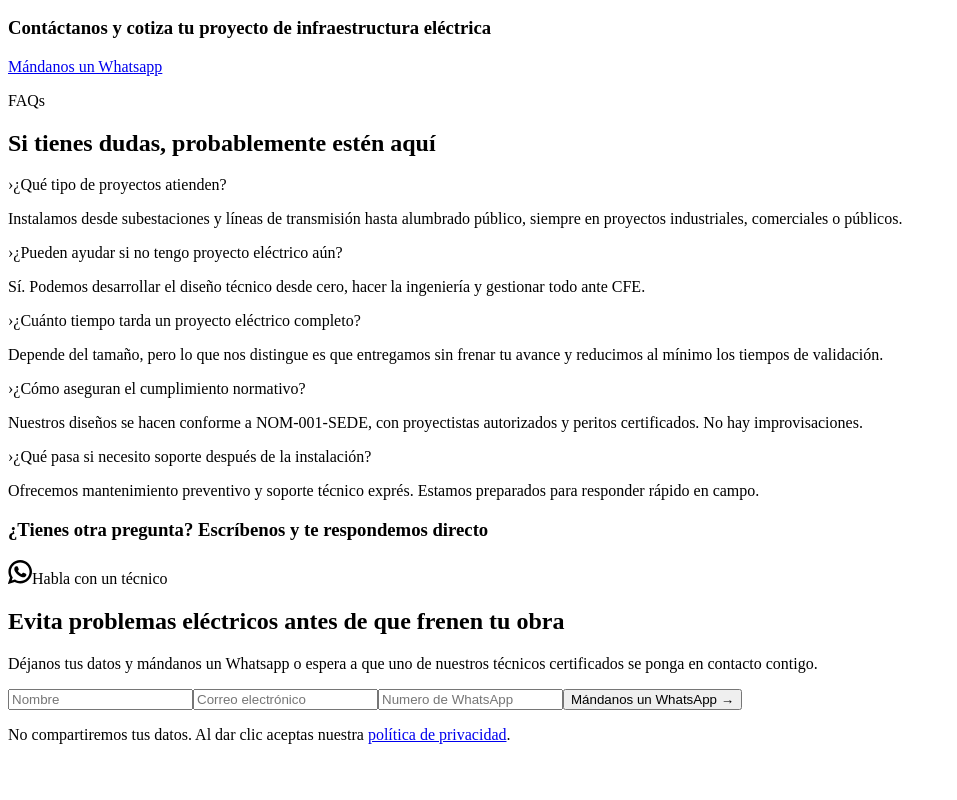
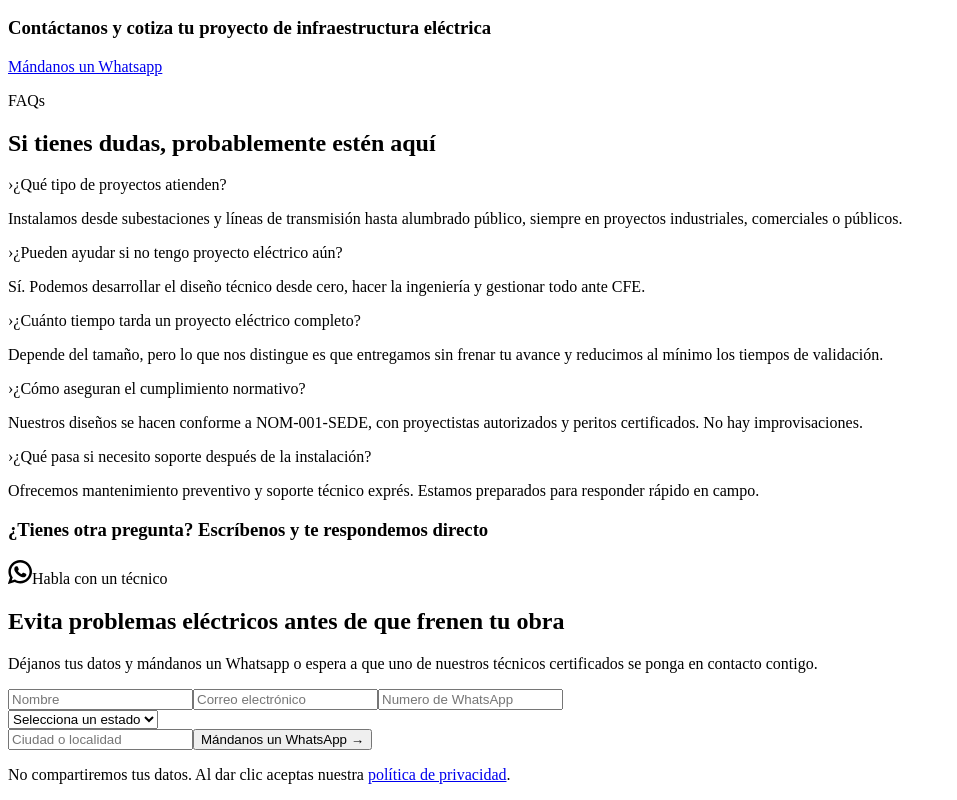
Before and after one commit to imadamblack/elco-altatension, a Next.js app: page / in a window 1280 px wide. Shown: the part 2151-2951 px from the top of the page, without its empty margins (0-957 px from the left). Before the commit the page ends 2911 px from the top, so only its background shows below. Built offline with nearby package versions, Linux system fonts and the light colour scheme.

Commit message:
UPD: opt-in-form with city and state

```diff
--- a/info.js
+++ b/info.js
@@ -23,7 +23,7 @@ export const info = {
     city: "",
     state: "",
   },
-  optInWebhook: '',
+  optInWebhook: 'https://n8n.notoriovs.com/webhook/dcf7edbc-bad1-411d-8222-fa65b23bedd8',
   surveyWebhook: '',
   surveyRedirect: '',
   privacyNotice: "/aviso-privacidad",
--- /dev/null
+++ b/src/catalogs/mexican-states.js
@@ -0,0 +1,34 @@
+export const mexicanStates = [
+  {value: 'aguascalientes', name: 'Aguascalientes', code: 'AGS'},
+  // {value: 'bajacalifornia', name: 'Baja California', code: 'BC'},
+  // {value: 'bajacaliforniasur', name: 'Baja California Sur', code: 'BCS'},
+  // {value: 'campeche', name: 'Campeche', code: 'CAMP'},
+  // {value: 'chiapas', name: 'Chiapas', code: 'CHIS'},
+  // {value: 'chihuahua', name: 'Chihuahua', code: 'CHIH'},
+  // {value: 'ciudaddemexico', name: 'Ciudad de México', code: 'CDMX'},
+  // {value: 'coahuila', name: 'Coahuila', code: 'COAH'},
+  {value: 'colima', name: 'Colima', code: 'COL'},
+  // {value: 'durango', name: 'Durango', code: 'DGO'},
+  {value: 'guanajuato', name: 'Guanajuato', code: 'GTO'},
+  // {value: 'guerrero', name: 'Guerrero', code: 'GRO'},
+  // {value: 'hidalgo', name: 'Hidalgo', code: 'HGO'},
+  {value: 'jalisco', name: 'Jalisco', code: 'JAL'},
+  // {value: 'mexico', name: 'México', code: 'MEX'},
+  {value: 'michoacan', name: 'Michoacán', code: 'MICH'},
+  // {value: 'morelos', name: 'Morelos', code: 'MOR'},
+  {value: 'nayarit', name: 'Nayarit', code: 'NAY'},
+  // {value: 'nuevoleon', name: 'Nuevo León', code: 'NL'},
+  // {value: 'oaxaca', name: 'Oaxaca', code: 'OAX'},
+  // {value: 'puebla', name: 'Puebla', code: 'PUE'},
+  // {value: 'queretaro', name: 'Querétaro', code: 'QRO'},
+  // {value: 'quintanaroo', name: 'Quintana Roo', code: 'QR'},
+  // {value: 'sanluispotosi', name: 'San Luis Potosí', code: 'SLP'},
+  {value: 'sinaloa', name: 'Sinaloa', code: 'SIN'},
+  // {value: 'sonora', name: 'Sonora', code: 'SON'},
+  // {value: 'tabasco', name: 'Tabasco', code: 'TAB'},
+  // {value: 'tamaulipas', name: 'Tamaulipas', code: 'TAM'},
+  // {value: 'tlaxcala', name: 'Tlaxcala', code: 'TLAX'},
+  // {value: 'veracruz', name: 'Veracruz', code: 'VER'},
+  // {value: 'yucatan', name: 'Yucatán', code: 'YUC'},
+  // {value: 'zacatecas', name: 'Zacatecas', code: 'ZAC'},
+];
--- a/src/components/form/opt-in-form.js
+++ b/src/components/form/opt-in-form.js
@@ -6,6 +6,8 @@ import { getCookie, setCookie } from 'cookies-next';
 import { useState } from 'react';
 import { emailRegExp, restrictNumber } from '../../utils/formValidators';
 import fbEvent, { gtagSendEvent } from '../../services/fbEvents';
+import { Select } from './formAtoms';
+import { mexicanStates } from '../../catalogs/mexican-states';
 
 export default function OptInForm({lastClick = '', utm = {}}) {
   const [sending, setSending] = useState(false);
@@ -101,6 +103,22 @@ export default function OptInForm({lastClick = '', utm = {}}) {
           onKeyDown={restrictNumber}
           placeholder="Numero de WhatsApp"/>
 
+        <Select
+          options={mexicanStates}
+          name="state"
+          inputOptions={{required: true}}
+          placeholder="Selecciona un estado"
+          className={`rounded-md px-6 py-4 bg-white ${errors.state && '!bg-red-200'}`}
+        />
+
+        <input
+          {...register(
+            'city',
+            {required: true},
+          )}
+          className={errors.city && '!bg-red-200'}
+          placeholder="Ciudad o localidad"/>
+
         <button
           disabled={sending}
           className={`w-full ${sending ? '!bg-transparent' : 'hover:!bg-brand-3'}`}
```
